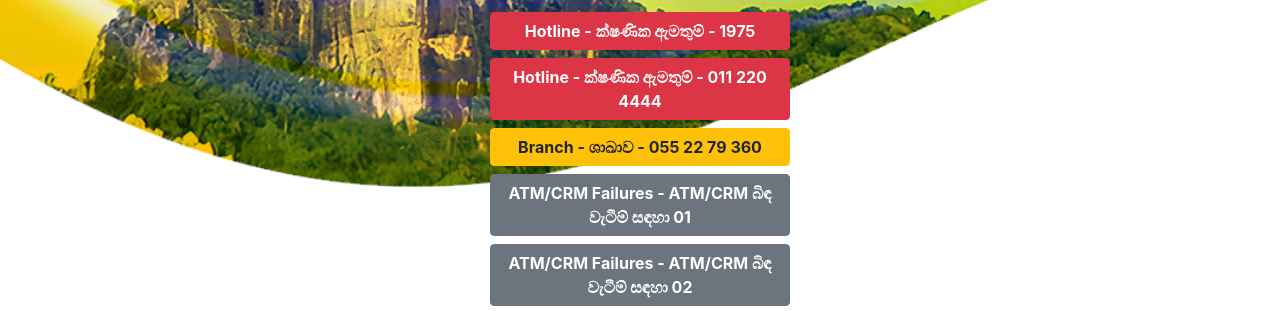
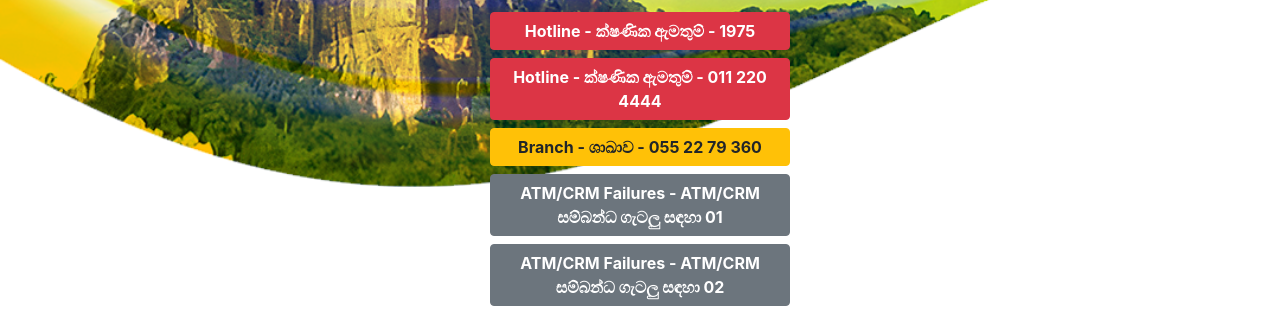
Before and after one commit to boc416/bocsiy, a plain HTML site: page contactUs.html in a window 1280 px wide. Shown: the part 402-713 px from the top of the page. Drawn offline with nearby package versions, Linux system fonts and the light colour scheme.

Commit message:
All Updated

```diff
--- a/contactUs.html
+++ b/contactUs.html
@@ -90,14 +90,14 @@
 
             <br>
 
-            <a href="tel:0712863387" target="_blank" class="btn btn-secondary mb-2 btn-custom">
-                <i class=""></i> <strong>ATM/CRM Failures  - ATM/CRM බිඳ වැටීම් සඳහා 01</strong>
+            <a href="tel:0717619943" target="_blank" class="btn btn-secondary mb-2 btn-custom">
+                <i class=""></i> <strong>ATM/CRM Failures  - ATM/CRM සම්බන්ධ ගැටලු සඳහා 01</strong>
             </a>
 
             <br>
 
             <a href="tel:0716130136" target="_blank" class="btn btn-secondary mb-2 btn-custom">
-                <i class=""></i> <strong>ATM/CRM Failures  - ATM/CRM බිඳ වැටීම් සඳහා 02</strong>
+                <i class=""></i> <strong>ATM/CRM Failures  - ATM/CRM සම්බන්ධ ගැටලු සඳහා 02</strong>
             </a>
 
             <br>
```
Also changed, not shown: downApps.html (+3 -3 lines), index.html (+1 -1 lines).
